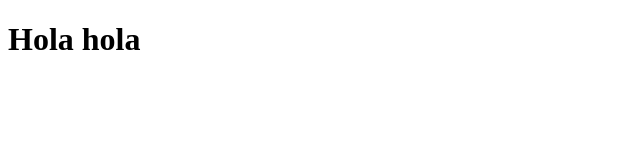
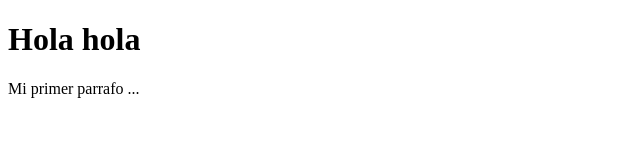
Before and after one commit to enaguero/html-example, a plain HTML site: page index.html in a window 1280 px wide. Shown: the whole page, without its empty margins (0-640 px from the left). Drawn offline with Linux system fonts and the light colour scheme.

Commit message:
Mi primer parrafo

```diff
--- a/index.html
+++ b/index.html
@@ -7,6 +7,7 @@
 </head>
 <body>
     <h1>Hola hola</h1>
+    <p>Mi primer parrafo ...</p>
 
 </body>
 </html>
```
